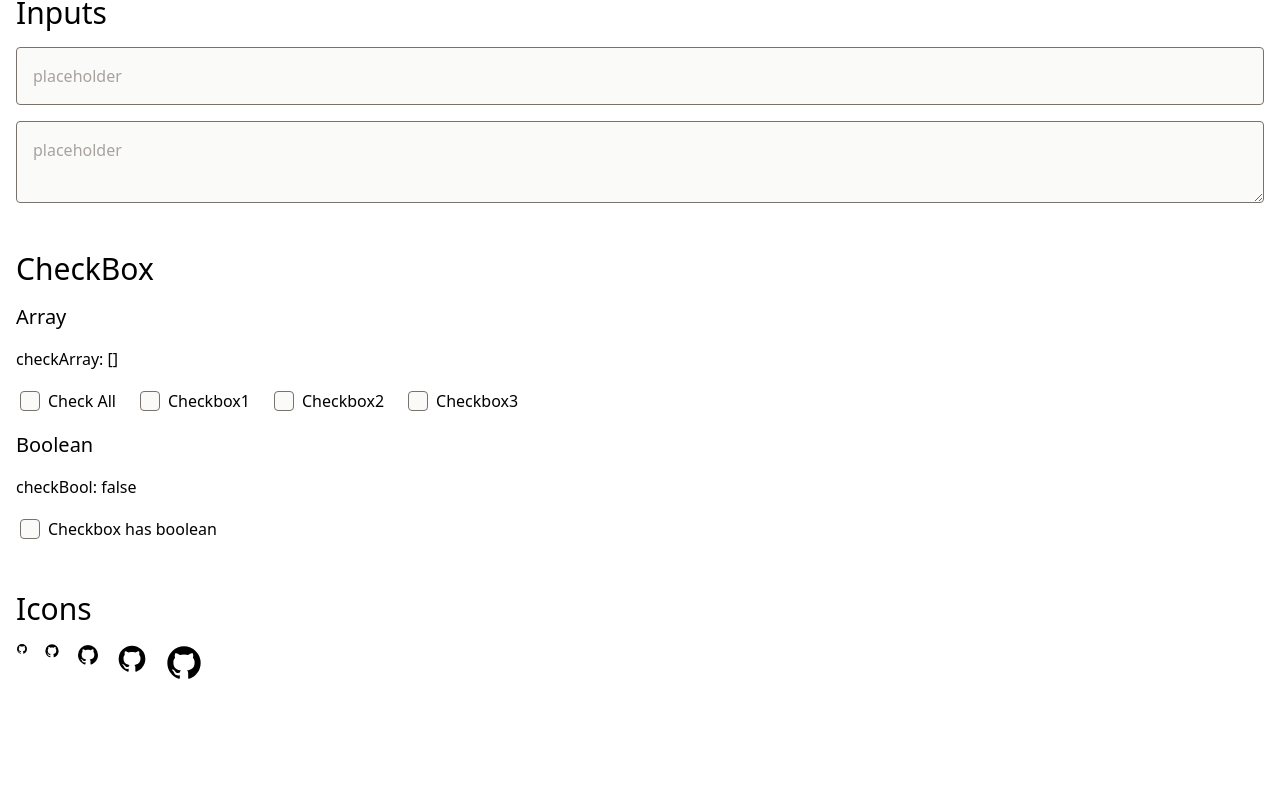
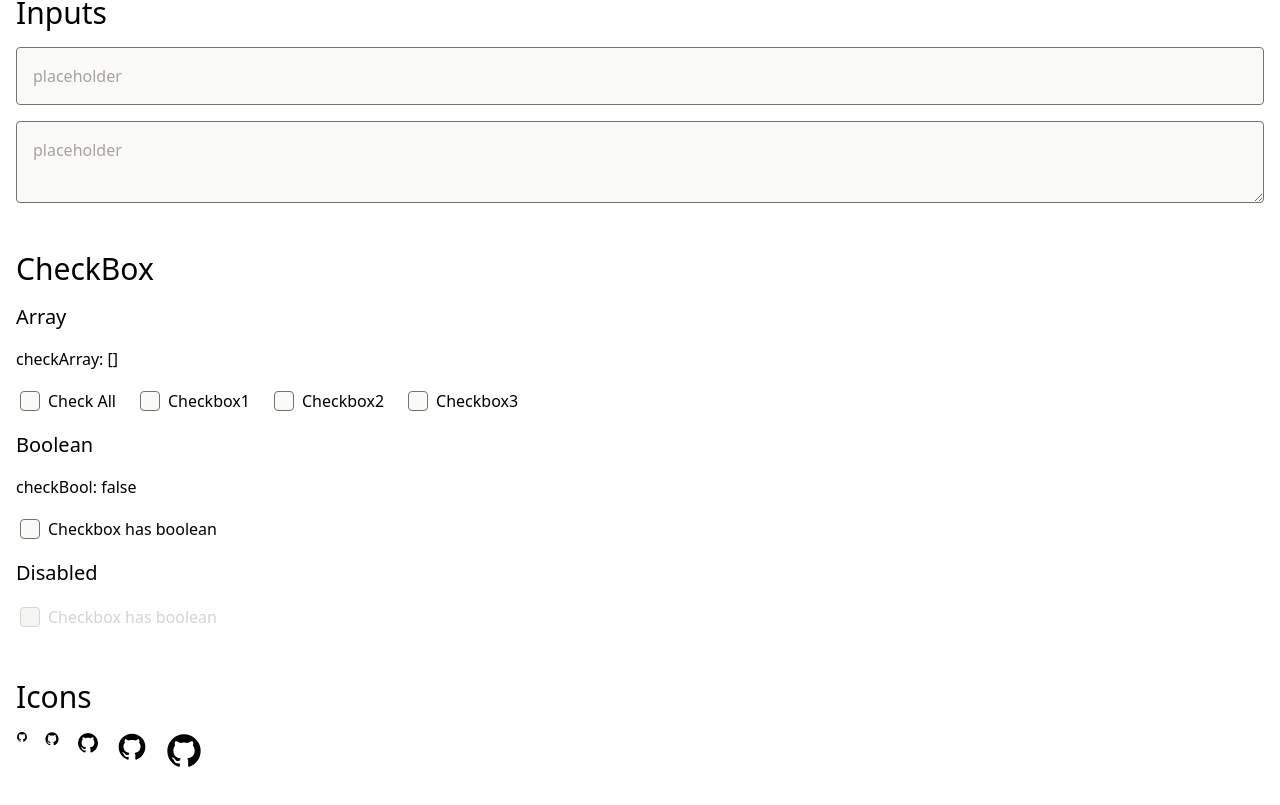
Before and after one commit to ykob/vue-assets, a Vue app: page / in a window 1280 px wide. Shown: the part 1505-2310 px from the top of the page. Before the commit the page ends 2252 px from the top, so only its background shows below. Built offline with nearby package versions, Linux system fonts and the light colour scheme; the HTML template or start-up script is replaced by a standard one.

Commit message:
added the disabled checkbox on Home.

```diff
--- a/src/views/ViewHome.vue
+++ b/src/views/ViewHome.vue
@@ -297,6 +297,12 @@
       Checkbox has boolean
     </checkbox-single>
   </div>
+  <h3 class="mb-4 text-xl">Disabled</h3>
+  <div class="flex gap-4 mb-4">
+    <checkbox-single disabled value="check">
+      Checkbox has boolean
+    </checkbox-single>
+  </div>
   <h2 class="mt-12 mb-4 text-3xl">Icons</h2>
   <div class="flex gap-4 mb-4">
     <icon-basics :d="icon.mdiGithub" size="xs" />
```
